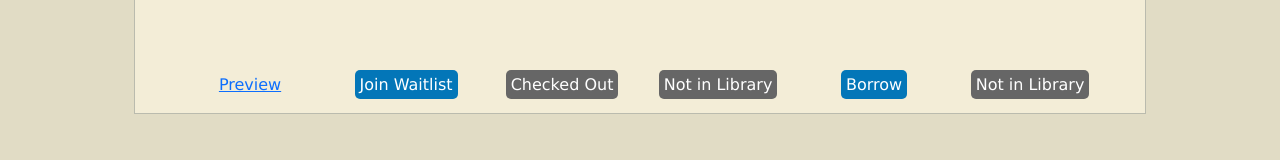
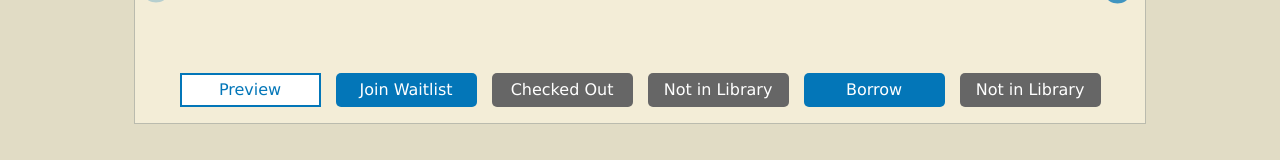
Before and after one commit to csilm/OpenLibraryClone, a React (Create React App) app in the folder open-library-f/: page / in a window 1280 px wide. Shown: the part 610-770 px from the top of the page. Built offline with nearby package versions, Linux system fonts and the light colour scheme.

Commit message:
modifyBtn

```diff
--- a/open-library-f/src/components/HomePage/TrendingBook.js
+++ b/open-library-f/src/components/HomePage/TrendingBook.js
@@ -5,9 +5,9 @@ function TrendingBook(props) {
                 <img src={props.imageUrl} alt="book_title" className="img-fluid float-start" />
             </div>
             <div className="trendBtn my-3">
-                   <a href="#action1" className={props.btnStyle}>
+                   <button href="#action1" className={props.btnStyle}>
                     {props.status}
-                </a>
+                </button>
 
             </div>
 
--- a/open-library-f/src/components/HomePage/style.css
+++ b/open-library-f/src/components/HomePage/style.css
@@ -149,7 +149,8 @@ border-radius: 5px;
 }
 
 .trendBtn{
-  width:134px ;
+  width:141px ;
+  height: 50;
 }
 
 .active-btn, .notActive-btn{
@@ -162,9 +163,8 @@ border-radius: 5px;
   text-decoration: none;
   transition: background-color .2s;
   padding:5px;
-  width: 141px;
-  height: 50px;
-
+  width: 100%;
+  border: none;
 }
 .active-btn{
   background-color: #0376b8;
@@ -179,18 +179,13 @@ border-radius: 5px;
   color: #fff;
   text-decoration: none;
 }
-/*
-.btn-bd-primary {
-  --bs-btn-font-weight: 600;
-  --bs-btn-color: var(--bs-white);
-  --bs-btn-bg: var(--bd-violet);
-  --bs-btn-border-color: var(--bd-violet);
-  --bs-btn-border-radius: .5rem;
-  --bs-btn-hover-color: var(--bs-white);
-  --bs-btn-hover-bg: #{shade-color($bd-violet, 10%)};
-  --bs-btn-hover-border-color: #{shade-color($bd-violet, 10%)};
-  --bs-btn-focus-shadow-rgb: var(--bd-violet-rgb);
-  --bs-btn-active-color: var(--bs-btn-hover-color);
-  --bs-btn-active-bg: #{shade-color($bd-violet, 20%)};
-  --bs-btn-active-border-color: #{shade-color($bd-violet, 20%)};
-}*/
+.preview-btn{
+background-color: #fff;
+border:2px solid #0376b8;
+color: #0376b8;
+padding: 3px;
+width: 100%;
+text-align: center;
+  white-space: nowrap;
+  line-height: 1.5em;
+}
```
